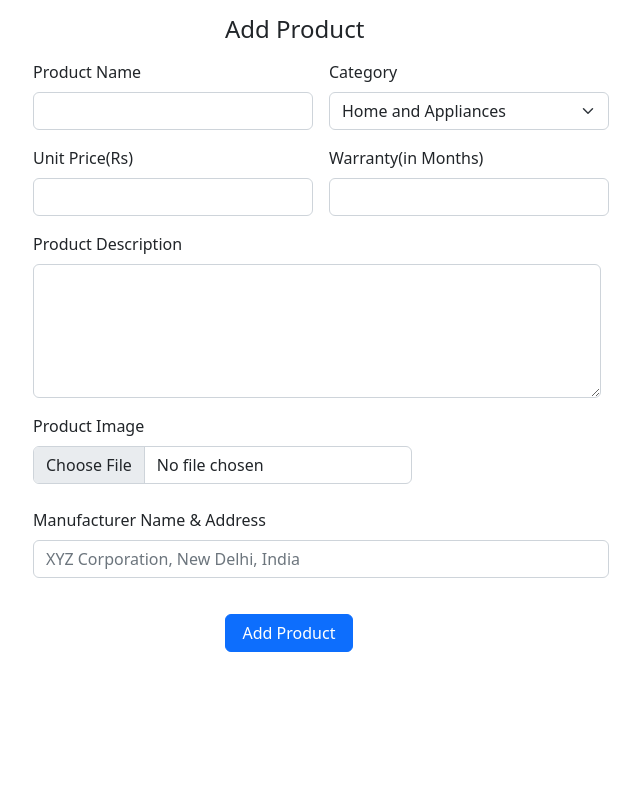
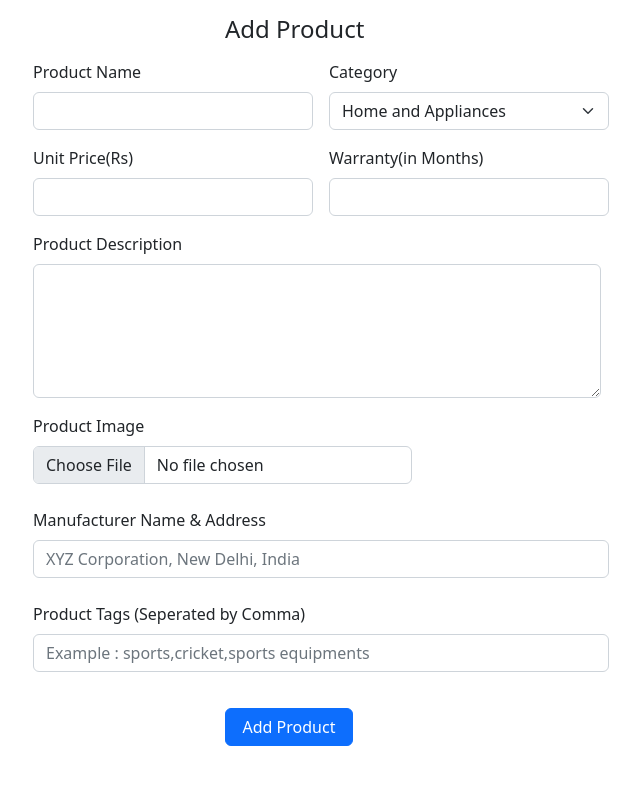
Before and after one commit to vinit-hvt/myshop, a Django app: template myshop/templates/myshop/addProduct.html in a window 1280 px wide. Shown: the part 89-883 px from the top of the page, without its empty margins (15-655 px from the left). Before the commit the page ends 741 px from the top, so only its background shows below. Run offline with Django 4.2, Linux system fonts and the light colour scheme; the template is opened without the code that fills it, so the values that code supplies are empty.

Commit message:
Added Product Tags Functionality

```diff
--- a/myshop/admin.py
+++ b/myshop/admin.py
@@ -1,9 +1,10 @@
 from operator import imod
 from django.contrib import admin
-from .models import Products, Cart, Orders
+from .models import Products, Cart, Orders, ProductTags
 
 # Register your models here.
 
 admin.site.register(Products)
 admin.site.register(Cart)
 admin.site.register(Orders)
+admin.site.register(ProductTags)
--- a/myshop/templates/myshop/addProduct.html
+++ b/myshop/templates/myshop/addProduct.html
@@ -74,9 +74,18 @@
         <div class="col-12 mt-4">
             <label for="manufacturerNameAddress" class="form-label">Manufacturer Name & Address</label>
             {% if manufacturerNameAddress %}
-                <input required type="text" class="form-control input-sm" id="manufacturerNameAddress" name="manufacturerNameAddress" value="{{manufacturerNameAddress}}" placeholder="1234 Main St, city, state">
+                <input required type="text" class="form-control input-sm" id="manufacturerNameAddress" name="manufacturerNameAddress" value="{{manufacturerNameAddress}}" placeholder="XYZ Corporation, New Delhi, India">
             {% else %}
                 <input required type="text" class="form-control input-sm" id="manufacturerNameAddress" name="manufacturerNameAddress" value="" placeholder="XYZ Corporation, New Delhi, India">
+            {% endif %}
+        </div>
+
+        <div class="col-12 mt-4">
+            <label for="productTags" class="form-label">Product Tags (Seperated by Comma)</label>
+            {% if productTags %}
+                <input type="text" class="form-control input-sm" id="productTags" name="productTags" value="{{productTags}}" placeholder="Example : sports,cricket,sports equipments">
+            {% else %}
+                <input type="text" class="form-control input-sm" id="productTags" name="productTags" value="" placeholder="Example : sports,cricket,sports equipments">
             {% endif %}
         </div>
 
```
Also changed, not shown: myshop/models.py (+11 -3 lines), myshop/views.py (+12 -3 lines), media/ProductImages/CLOVETECH7940_800x.webp (added), media/ProductImages/CLOVETECH7940_800x_SxwYeAQ.webp (added), media/ProductImages/CLOVETECH7940_800x_hF90LNQ.webp (added), media/ProductImages/CLOVETECH7940_800x_n3KPiHm.webp (added), media/ProductImages/CLOVETECH7940_800x_pU4OQiZ.webp (added), myshop/migrations/0008_producttags_products_tags.py (added).
